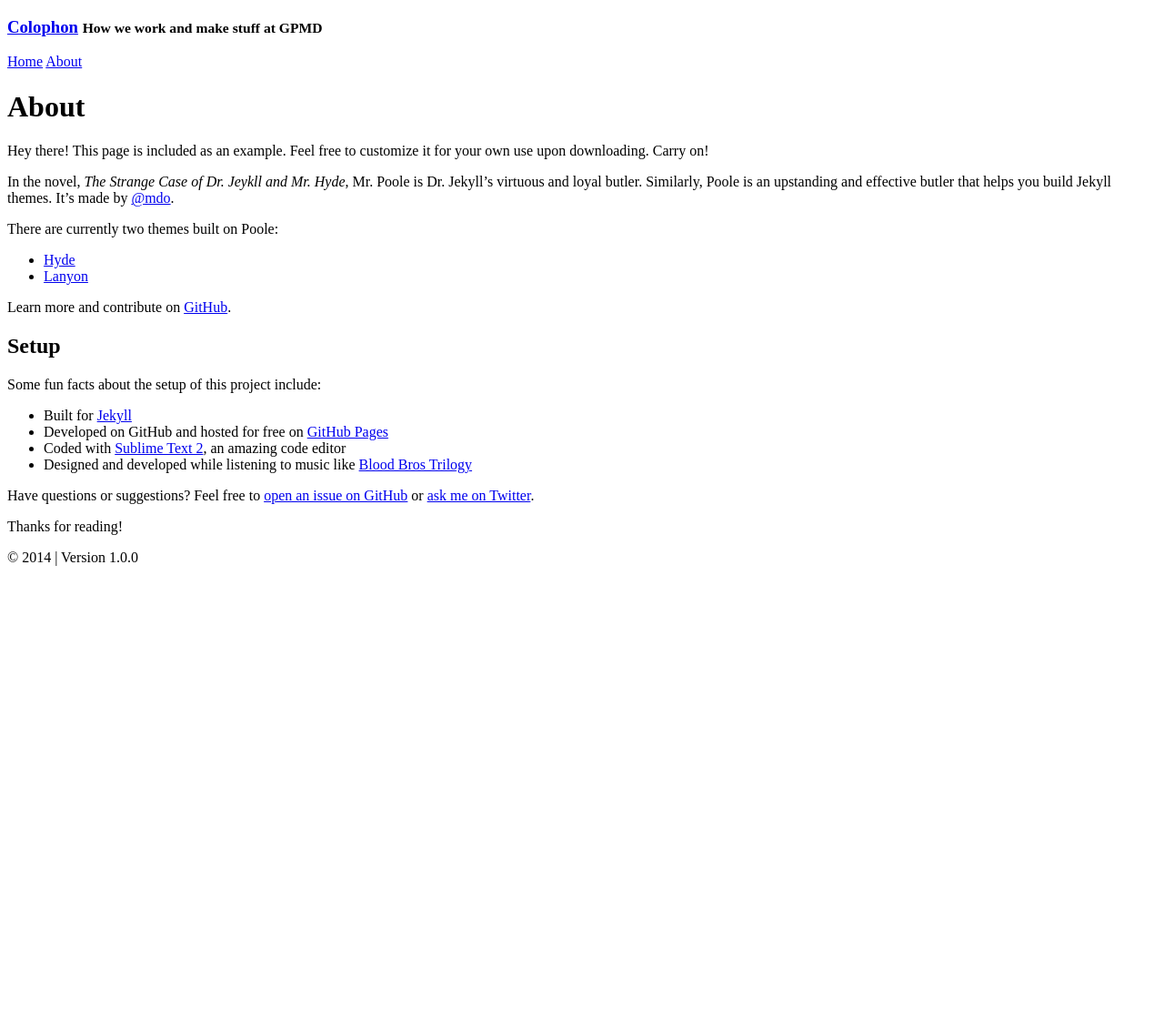
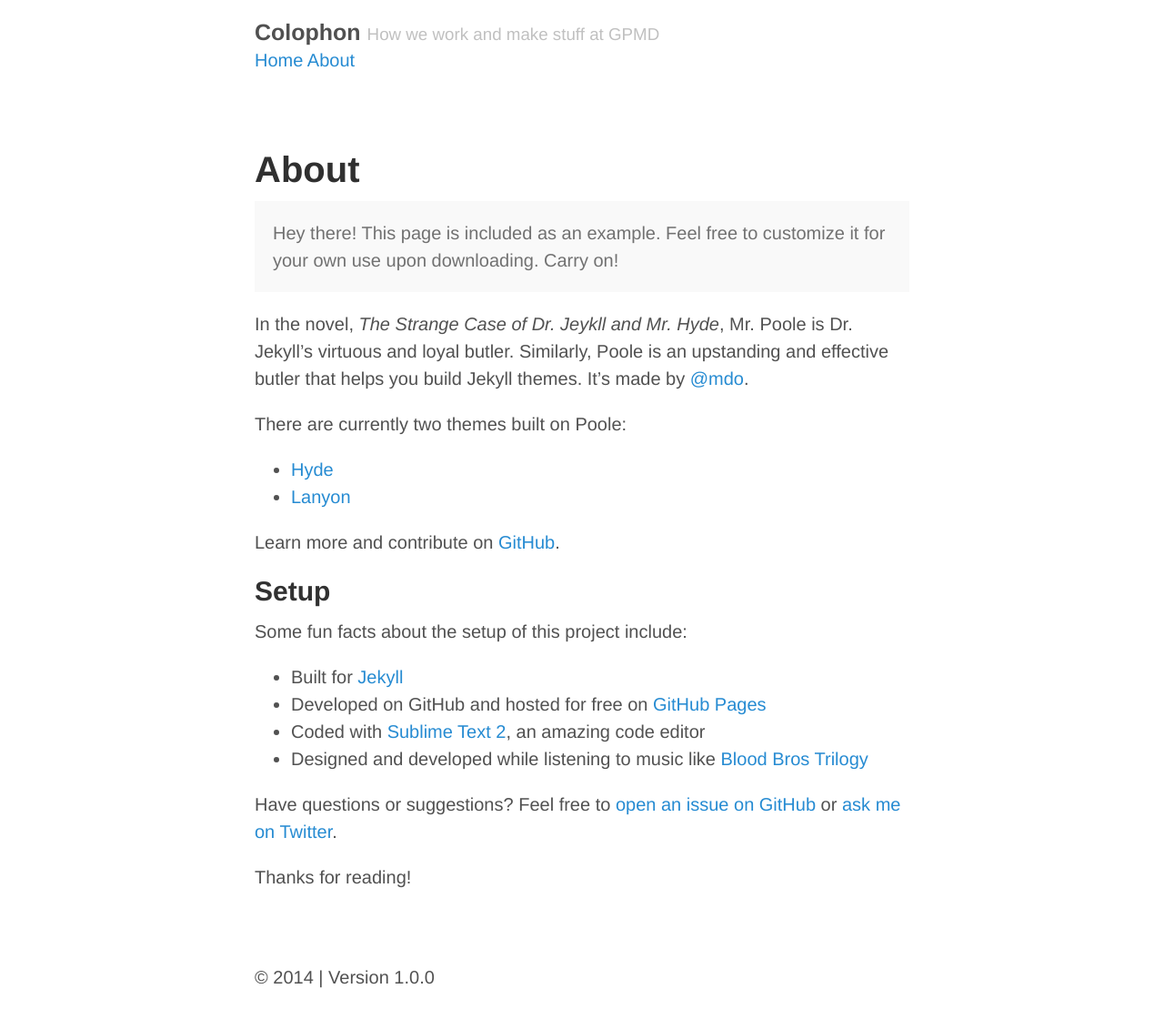
Before and after one commit to gpmd/playbook, a Jekyll site: the page built from about.md, in a window 1280 px wide. Shown: the whole page at 91% size. Built offline with Jekyll 4.4.1, drawn with Linux system fonts in a browser that asks for light colours; Markdown is read by kramdown in place of the engine named in the settings; before the commit the page ends 900 px from its top, so only the background shows below that.

Commit message:
More messing around with asset urls

```diff
--- a/_includes/head.html
+++ b/_includes/head.html
@@ -14,12 +14,12 @@
   </title>
 
   <!-- CSS -->
-  <link rel="stylesheet" href="public/css/poole.css">
-  <link rel="stylesheet" href="public/css/syntax.css">
+  <link rel="stylesheet" href="/public/css/poole.css">
+  <link rel="stylesheet" href="/public/css/syntax.css">
 
   <!-- Icons -->
-  <link rel="apple-touch-icon-precomposed" sizes="144x144" href="public/apple-touch-icon-144-precomposed.png">
-  <link rel="shortcut icon" href="public/favicon.ico">
+  <link rel="apple-touch-icon-precomposed" sizes="144x144" href="/public/apple-touch-icon-144-precomposed.png">
+  <link rel="shortcut icon" href="/public/favicon.ico">
 
   <!-- RSS -->
   <link rel="alternate" type="application/rss+xml" title="RSS" href="/atom.xml">
```
